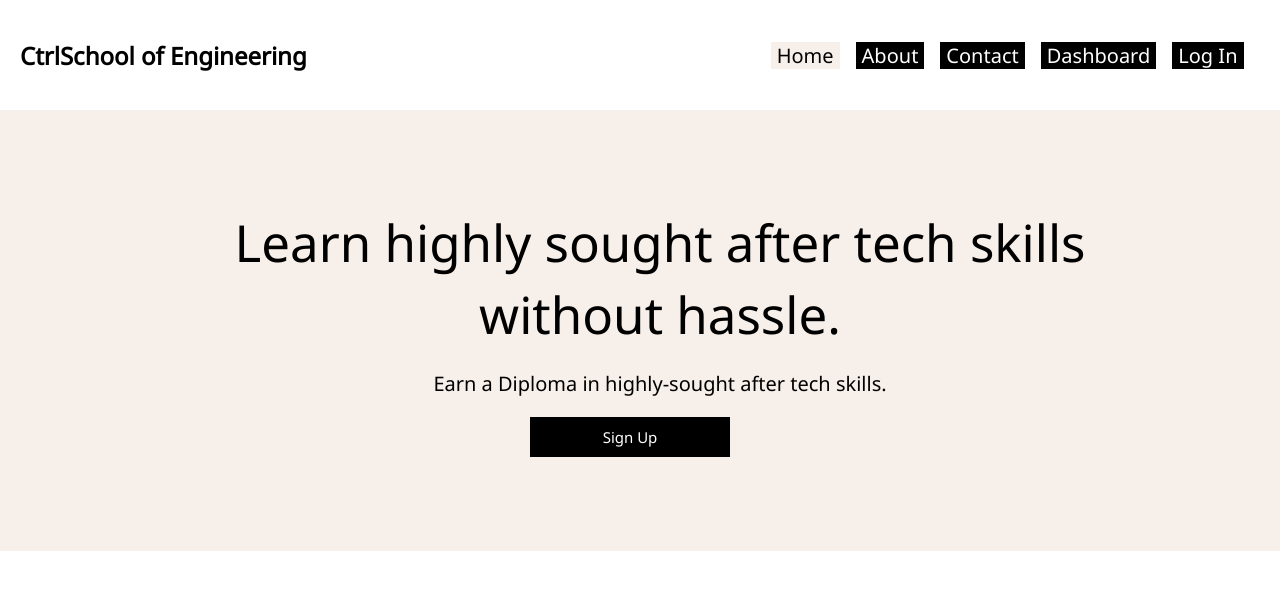
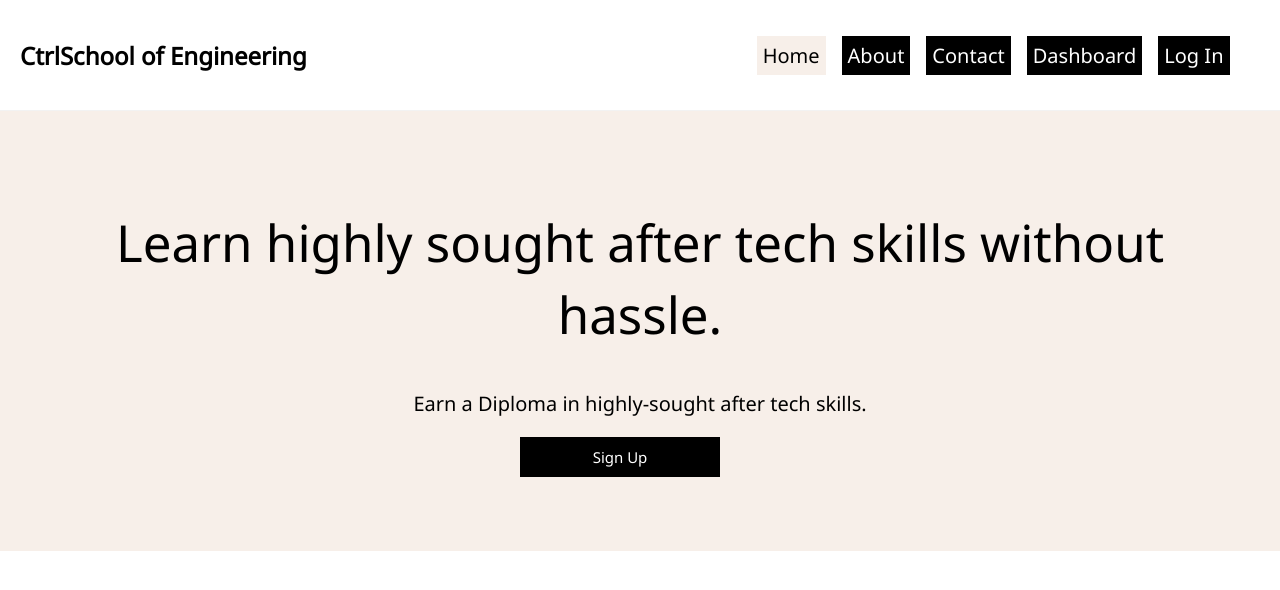
Before and after one commit to Nnaekki/exam-project, a React (Create React App) app: page / in a window 1280 px wide. Shown: the top 590 px of the page. Built offline with nearby package versions, Linux system fonts and the light colour scheme.

Commit message:
changed styling

```diff
--- a/src/index.css
+++ b/src/index.css
@@ -5,7 +5,10 @@
   margin: 0;
   font-family: 'Noto Sans', sans-serif;
   color: black;
-  overflow: hidden;
+}
+body {
+  width: 100vw;
+
 }
 
 /* Nav section */
@@ -13,7 +16,6 @@
   padding: 20px;
   display: flex;
   align-items: center;
-  width: 100%;
   height: 70px;
   margin: 0 auto;
   border-bottom: 1px solid #f2f2f2;
@@ -36,7 +38,6 @@
 /* Hero Section */
 .content {
   background-color: #f7efe9;
-  width: 100%;
   height: 400px;
   margin: auto;
   padding: 20px;
@@ -50,7 +51,7 @@ align-items: center;
   font-weight: 500;
   line-height: 72px;
   margin-bottom: 20px;
-  width: 900px;
+  padding: 20px;
   text-align: center;
 
 }
@@ -69,7 +70,7 @@ width: 200px;
     color: white;
     font-size: 15px;
    margin-top: 20px;
-   margin-left: 320px;
+   margin-left: 500px;
 }
 
 /* About Section */
@@ -78,16 +79,13 @@ width: 200px;
   font-weight: 500;
   line-height: 72px;
   margin-bottom: 20px;
-  width: 900px;
   text-align: center;
-  padding-left: 200px;
 }
 
 .about p{
   font-size: 20px;
     text-align: center;
     font-weight: 500;
-    padding-right: 40px;
 }
 
 /* Dashboard Section */
@@ -97,7 +95,6 @@ width: 200px;
   font-weight: 500;
   line-height: 72px;
   margin-bottom: 20px;
-  width: 900px;
   text-align: center;
 }
 
@@ -168,7 +165,6 @@ width: 200px;
   margin-bottom: 30px;
 }
 .login input {
-  width: 100%;
   padding: 6px 10px;
   margin: 10px 0;
   border: 1px solid #ddd;
@@ -189,7 +185,6 @@ width: 200px;
   display: flex;
   flex-direction: column;
   align-items: center;
-  max-width: 600px;
   margin: 0 auto;
   text-align: center;
 }
@@ -203,7 +198,6 @@ width: 200px;
   margin-bottom: 30px;
 }
 .signup input {
-  width: 100%;
   padding: 6px 10px;
   margin: 10px 0;
   border: 1px solid #ddd;
@@ -226,7 +220,6 @@ width: 200px;
   font-weight: 500;
   line-height: 72px;
   margin-bottom: 20px;
-  width: 900px;
   text-align: center;
 }
 
```
